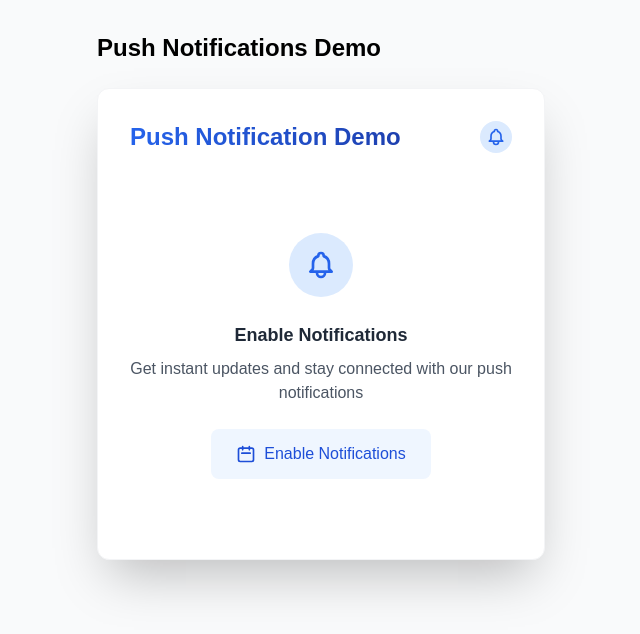
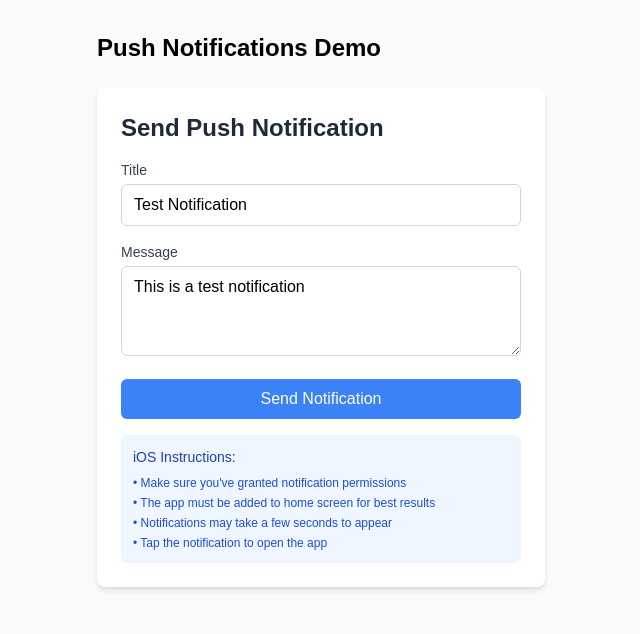
Before and after one commit to vishalappinvent/pwa-iframe-poc, a Next.js app: page /notifications in a window 1280 px wide. Shown: the top 634 px of the page, without its empty margins (319-959 px from the left). Built offline with nearby package versions, Linux system fonts and the light colour scheme; no server answers.

Commit message:
notification

```diff
--- a/src/app/components/PushNotification.tsx
+++ b/src/app/components/PushNotification.tsx
@@ -1,202 +1,89 @@
 'use client';
 
-import { useEffect, useState } from 'react';
-import { requestNotificationPermission } from '../firebase/config';
+import { useState } from 'react';
 import { sendNotification } from '../utils/notificationService';
 
 export default function PushNotification() {
-  const [isTokenFound, setTokenFound] = useState(false);
-  const [notification, setNotification] = useState({ title: '', body: '' });
-  const [status, setStatus] = useState<{ type: 'success' | 'error' | null; message: string }>({ type: null, message: '' });
-  const [isSupported, setIsSupported] = useState(true);
+  const [title, setTitle] = useState('Test Notification');
+  const [body, setBody] = useState('This is a test notification');
+  const [isLoading, setIsLoading] = useState(false);
+  const [message, setMessage] = useState('');
 
-  useEffect(() => {
-    // Check if the browser supports required APIs
-    const checkSupport = () => {
-      const isSupported =
-        typeof window !== 'undefined' &&
-        'serviceWorker' in navigator &&
-        'PushManager' in window &&
-        'Notification' in window;
-
-      setIsSupported(isSupported);
-
-      if (!isSupported) {
-        setStatus({
-          type: 'error',
-          message: 'Your browser does not support push notifications. Please try a different browser.'
-        });
-      }
-    };
-
-    checkSupport();
-  }, []);
-
-  useEffect(() => {
-    if (!isSupported) return;
-
-    const initializeNotifications = async () => {
-      try {
-        const token = await requestNotificationPermission();
-        if (token) {
-          setTokenFound(true);
-          console.log('Notification token:', token);
-
-          try {
-            const response = await fetch('/api/register-token', {
-              method: 'POST',
-              headers: {
-                'Content-Type': 'application/json',
-              },
-              body: JSON.stringify({ token }),
-            });
-
-            if (!response.ok) {
-              throw new Error('Failed to register token with server');
-            }
-
-            setStatus({ type: 'success', message: 'Notifications enabled successfully!' });
-            console.log('Token registered with server successfully');
-          } catch (error) {
-            console.error('Error registering token with server:', error);
-            setStatus({ type: 'error', message: 'Failed to enable notifications. Please try again.' });
-          }
-        }
-      } catch (error) {
-        console.error('Error initializing notifications:', error);
-        setStatus({ type: 'error', message: 'Failed to initialize notifications. Please try again.' });
-      }
-    };
-
-    initializeNotifications();
-  }, [isSupported]);
-
-  const onSendNotification = async () => {
-    if (!notification.title || !notification.body) {
-      setStatus({ type: 'error', message: 'Please fill in both title and message' });
-      return;
-    }
+  const handleSendNotification = async () => {
+    setIsLoading(true);
+    setMessage('');
 
     try {
-      await sendNotification(notification.title, notification.body);
-      setStatus({ type: 'success', message: 'Notification sent successfully!' });
-      setNotification({ title: '', body: '' }); // Clear form after successful send
+      const result = await sendNotification(title, body);
+      setMessage(`Notification sent successfully! Sent to ${result.response.successCount} devices.`);
     } catch (error) {
-      console.error('Error sending notification:', error);
-      setStatus({ type: 'error', message: 'Failed to send notification. Please try again.' });
+      setMessage(`Error: ${error instanceof Error ? error.message : 'Failed to send notification'}`);
+    } finally {
+      setIsLoading(false);
     }
   };
 
-  if (!isSupported) {
-    return (
-      <div className="min-h-[400px] max-w-md mx-auto p-8 bg-white rounded-xl shadow-2xl border border-gray-100">
-        <div className="text-center py-12">
-          <div className="mb-6">
-            <div className="mx-auto h-16 w-16 rounded-full bg-red-100 flex items-center justify-center">
-              <svg className="h-8 w-8 text-red-600" fill="none" viewBox="0 0 24 24" stroke="currentColor">
-                <path strokeLinecap="round" strokeLinejoin="round" strokeWidth={2} d="M12 9v2m0 4h.01m-6.938 4h13.856c1.54 0 2.502-1.667 1.732-3L13.732 4c-.77-1.333-2.694-1.333-3.464 0L3.34 16c-.77 1.333.192 3 1.732 3z" />
-              </svg>
-            </div>
+  return (
+    <div className="max-w-md mx-auto p-6 bg-white rounded-lg shadow-md">
+      <h2 className="text-2xl font-bold mb-4 text-gray-800">Send Push Notification</h2>
+
+      <div className="space-y-4">
+        <div>
+          <label htmlFor="title" className="block text-sm font-medium text-gray-700 mb-1">
+            Title
+          </label>
+          <input
+            type="text"
+            id="title"
+            value={title}
+            onChange={(e) => setTitle(e.target.value)}
+            className="w-full px-3 py-2 border border-gray-300 rounded-md focus:outline-none focus:ring-2 focus:ring-blue-500"
+            placeholder="Enter notification title"
+          />
+        </div>
+
+        <div>
+          <label htmlFor="body" className="block text-sm font-medium text-gray-700 mb-1">
+            Message
+          </label>
+          <textarea
+            id="body"
+            value={body}
+            onChange={(e) => setBody(e.target.value)}
+            rows={3}
+            className="w-full px-3 py-2 border border-gray-300 rounded-md focus:outline-none focus:ring-2 focus:ring-blue-500"
+            placeholder="Enter notification message"
+          />
+        </div>
+
+        <button
+          onClick={handleSendNotification}
+          disabled={isLoading}
+          className="w-full bg-blue-500 text-white py-2 px-4 rounded-md hover:bg-blue-600 focus:outline-none focus:ring-2 focus:ring-blue-500 disabled:opacity-50 disabled:cursor-not-allowed"
+        >
+          {isLoading ? 'Sending...' : 'Send Notification'}
+        </button>
+
+        {message && (
+          <div className={`p-3 rounded-md text-sm ${
+            message.includes('Error')
+              ? 'bg-red-100 text-red-700 border border-red-200'
+              : 'bg-green-100 text-green-700 border border-green-200'
+          }`}>
+            {message}
           </div>
-          <h3 className="text-lg font-semibold text-gray-800 mb-2">Browser Not Supported</h3>
-          <p className="text-gray-600">
-            Your browser does not support push notifications. Please try using a modern browser like Chrome, Firefox, or Edge.
-          </p>
-        </div>
-      </div>
-    );
-  }
-
-  return (
-    <div className="min-h-[400px] max-w-md mx-auto p-8 bg-white rounded-xl shadow-2xl border border-gray-100">
-      <div className="flex items-center justify-between mb-8">
-        <h2 className="text-2xl font-bold bg-gradient-to-r from-blue-600 to-blue-800 bg-clip-text text-transparent">
-          Push Notification Demo
-        </h2>
-        <div className="h-8 w-8 rounded-full bg-blue-100 flex items-center justify-center">
-          <svg className="h-5 w-5 text-blue-600" fill="none" viewBox="0 0 24 24" stroke="currentColor">
-            <path strokeLinecap="round" strokeLinejoin="round" strokeWidth={2} d="M15 17h5l-1.405-1.405A2.032 2.032 0 0118 14.158V11a6.002 6.002 0 00-4-5.659V5a2 2 0 10-4 0v.341C7.67 6.165 6 8.388 6 11v3.159c0 .538-.214 1.055-.595 1.436L4 17h5m6 0v1a3 3 0 11-6 0v-1m6 0H9" />
-          </svg>
-        </div>
+        )}
       </div>
 
-      {/* Status Message */}
-      {status.type && (
-        <div className={`mb-6 p-4 rounded-lg border ${
-          status.type === 'success'
-            ? 'bg-green-50 border-green-200 text-green-700'
-            : 'bg-red-50 border-red-200 text-red-700'
-        }`}>
-          <div className="flex items-center">
-            {status.type === 'success' ? (
-              <svg className="h-5 w-5 mr-2" fill="none" viewBox="0 0 24 24" stroke="currentColor">
-                <path strokeLinecap="round" strokeLinejoin="round" strokeWidth={2} d="M5 13l4 4L19 7" />
-              </svg>
-            ) : (
-              <svg className="h-5 w-5 mr-2" fill="none" viewBox="0 0 24 24" stroke="currentColor">
-                <path strokeLinecap="round" strokeLinejoin="round" strokeWidth={2} d="M12 8v4m0 4h.01M21 12a9 9 0 11-18 0 9 9 0 0118 0z" />
-              </svg>
-            )}
-            <p className="text-sm font-medium">{status.message}</p>
-          </div>
-        </div>
-      )}
-
-      {isTokenFound ? (
-        <div className="space-y-6">
-          <div className="space-y-2">
-            <label className="block text-sm font-semibold text-gray-700">
-              Notification Title
-            </label>
-            <input
-              type="text"
-              value={notification.title}
-              onChange={(e) => setNotification({ ...notification, title: e.target.value })}
-              className="w-full px-4 py-2.5 text-gray-700 bg-gray-50 border border-gray-200 rounded-lg focus:outline-none focus:ring-2 focus:ring-blue-500 focus:border-transparent transition duration-200"
-              placeholder="Enter notification title"
-            />
-          </div>
-          <div className="space-y-2">
-            <label className="block text-sm font-semibold text-gray-700">
-              Notification Message
-            </label>
-            <textarea
-              value={notification.body}
-              onChange={(e) => setNotification({ ...notification, body: e.target.value })}
-              className="w-full px-4 py-2.5 text-gray-700 bg-gray-50 border border-gray-200 rounded-lg focus:outline-none focus:ring-2 focus:ring-blue-500 focus:border-transparent transition duration-200 resize-none"
-              placeholder="Enter notification message"
-              rows={3}
-            />
-          </div>
-          <button
-            onClick={onSendNotification}
-            className="w-full bg-gradient-to-r from-blue-600 to-blue-700 text-white px-6 py-3 rounded-lg font-medium hover:from-blue-700 hover:to-blue-800 focus:outline-none focus:ring-2 focus:ring-blue-500 focus:ring-offset-2 transform transition-all duration-200 hover:scale-[1.02] active:scale-[0.98] shadow-lg hover:shadow-xl"
-          >
-            Send Notification
-          </button>
-        </div>
-      ) : (
-        <div className="text-center py-12">
-          <div className="mb-6">
-            <div className="mx-auto h-16 w-16 rounded-full bg-blue-100 flex items-center justify-center">
-              <svg className="h-8 w-8 text-blue-600" fill="none" viewBox="0 0 24 24" stroke="currentColor">
-                <path strokeLinecap="round" strokeLinejoin="round" strokeWidth={2} d="M15 17h5l-1.405-1.405A2.032 2.032 0 0118 14.158V11a6.002 6.002 0 00-4-5.659V5a2 2 0 10-4 0v.341C7.67 6.165 6 8.388 6 11v3.159c0 .538-.214 1.055-.595 1.436L4 17h5m6 0v1a3 3 0 11-6 0v-1m6 0H9" />
-              </svg>
-            </div>
-          </div>
-          <h3 className="text-lg font-semibold text-gray-800 mb-2">Enable Notifications</h3>
-          <p className="text-gray-600 mb-6">Get instant updates and stay connected with our push notifications</p>
-          <button
-            onClick={() => requestNotificationPermission()}
-            className="inline-flex items-center px-6 py-3 border border-transparent text-base font-medium rounded-lg text-blue-700 bg-blue-50 hover:bg-blue-100 focus:outline-none focus:ring-2 focus:ring-offset-2 focus:ring-blue-500 transition-colors duration-200"
-          >
-            <svg className="h-5 w-5 mr-2" fill="none" viewBox="0 0 24 24" stroke="currentColor">
-              <path strokeLinecap="round" strokeLinejoin="round" strokeWidth={2} d="M8 7V3m8 4V3m-9 8h10M5 21h14a2 2 0 002-2V7a2 2 0 00-2-2H5a2 2 0 00-2 2v12a2 2 0 002 2z" />
-            </svg>
-            Enable Notifications
-          </button>
-        </div>
-      )}
+      <div className="mt-4 p-3 bg-blue-50 rounded-md">
+        <h3 className="text-sm font-medium text-blue-800 mb-2">iOS Instructions:</h3>
+        <ul className="text-xs text-blue-700 space-y-1">
+          <li>• Make sure you&apos;ve granted notification permissions</li>
+          <li>• The app must be added to home screen for best results</li>
+          <li>• Notifications may take a few seconds to appear</li>
+          <li>• Tap the notification to open the app</li>
+        </ul>
+      </div>
     </div>
   );
 }
```
Also changed, not shown: src/app/api/send-notification/route.ts (+14 -0 lines), src/app/service-worker.ts (+15 -7 lines), public/sw.js.
